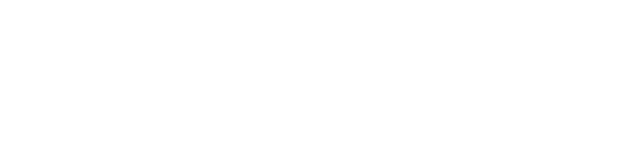
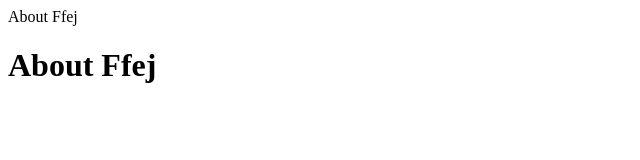
Before and after one commit to FCap5/ffejcaplan.github.io, a plain HTML site: page index.html in a window 1280 px wide. Shown: the whole page, without its empty margins (0-640 px from the left). Drawn offline with Linux system fonts and the light colour scheme.

Commit message:
pushing changes to index

```diff
--- a/index.html
+++ b/index.html
@@ -1 +1,16 @@
 <!DOCTYPE html>
+
+<body>
+
+    <head>
+        About Ffej
+    </head>
+
+    <h1>
+        About Ffej
+    </h1>
+
+
+
+
+</body>
```
